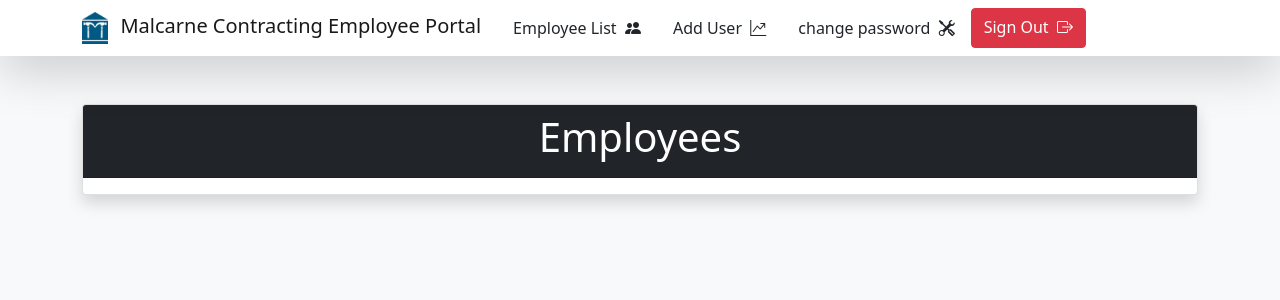
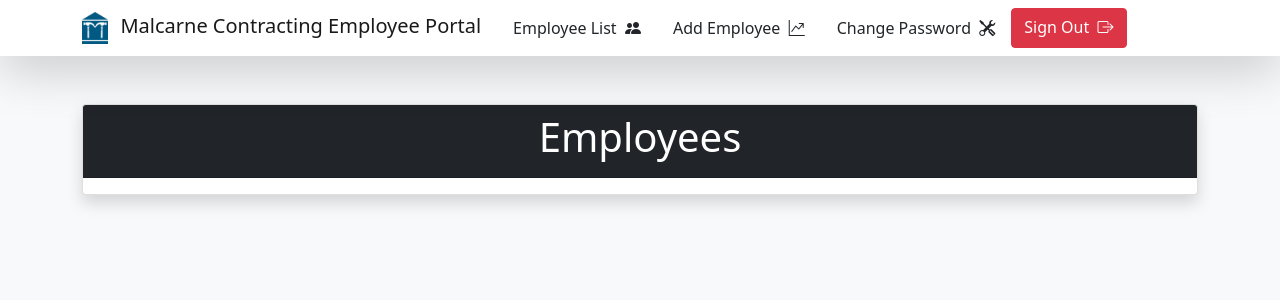
Before and after one commit to CalebMalcarne/htdocs, a PHP site: page /user_pages/adminData.php in a window 1280 px wide. Shown: the top 300 px of the page. Run offline with PHP 8.4, Linux system fonts and the light colour scheme; the visitor is signed in with stand-in values (Sample User, id 1); data that the repository does not hold is empty.

```diff
--- a/Headers/admin_header.php
+++ b/Headers/admin_header.php
@@ -18,8 +18,8 @@
                         <img src="../imgs/Logo3.jpg" alt="Company logo" class="my-1" style="height: 2rem;">&nbsp;&nbsp;&nbsp;<h1 class="navbar-brand align-self-center display-2 mb-1">Malcarne Contracting Employee Portal</h1>
                     <div class="nav nav-pills">
                         <a href ="../user_pages/adminData.php" class="nav-link text-dark"><span class="d-none d-md-inline">Employee List&nbsp;&nbsp;</span><i class="bi bi-people-fill"></i></a>
-                        <a href="../user_pages/input_hours.php" class="nav-link text-dark"><span class="d-none d-md-inline">Add User&nbsp;&nbsp;</span><i class="bi bi-graph-up"></i></a>
-                        <a href="../user_pages/updatepass.php?err=0&sub=0" class="nav-link text-dark"><span class="d-none d-md-inline">change password&nbsp;&nbsp;</span><i class="bi bi-tools"></i></a>
+                        <a href="../user_pages/add_employee.php" class="nav-link text-dark"><span class="d-none d-md-inline">Add Employee&nbsp;&nbsp;</span><i class="bi bi-graph-up"></i></a>
+                        <a href="../user_pages/updatepass.php?err=0&sub=0" class="nav-link text-dark"><span class="d-none d-md-inline">Change Password&nbsp;&nbsp;</span><i class="bi bi-tools"></i></a>
                     </div>
                     <a href="../index.php" class="btn btn-danger"><span class="d-none d-md-inline">Sign Out&nbsp;&nbsp;</span><i class="bi bi-box-arrow-right"></i></a>
                 </div>
--- a/Headers/admin_header_edit.php
+++ b/Headers/admin_header_edit.php
@@ -18,7 +18,7 @@
                         <img src="../imgs/Logo3.jpg" alt="Company logo" class="my-1" style="height: 2rem;">&nbsp;&nbsp;&nbsp;<h1 class="navbar-brand align-self-center display-2 mb-1">Malcarne Contracting Employee Portal</h1>
                     <div class="nav nav-pills">
                         <a id = "DataLink" href ="" class="nav-link text-dark"><span class="d-none d-md-inline">Employee Time Sheet&nbsp;&nbsp;</span><i class="bi bi-people-fill"></i></a>
-                        <a href="../user_pages/input_hours.php" class="nav-link text-dark"><span class="d-none d-md-inline">Add User&nbsp;&nbsp;</span><i class="bi bi-graph-up"></i></a>
+                        <a href="../user_pages/input_hours.php" class="nav-link text-dark"><span class="d-none d-md-inline">Add Employee&nbsp;&nbsp;</span><i class="bi bi-graph-up"></i></a>
                         <a href="../user_pages/updatepass.php?err=0&sub=0" class="nav-link text-dark"><span class="d-none d-md-inline">Change Password&nbsp;&nbsp;</span><i class="bi bi-tools"></i></a>
                         <a href="" class="nav-link text-dark"><span class="d-none d-md-inline">Input Employee Hours&nbsp;&nbsp;</span><i class="bi bi-tools"></i></a>
                     </div>
--- a/Headers/admin_header_emp.php
+++ b/Headers/admin_header_emp.php
@@ -18,7 +18,7 @@
                         <img src="../imgs/Logo3.jpg" alt="Company logo" class="my-1" style="height: 2rem;">&nbsp;&nbsp;&nbsp;<h1 class="navbar-brand align-self-center display-2 mb-1">Malcarne Contracting Employee Portal</h1>
                     <div class="nav nav-pills">
                         <a href ="../user_pages/adminData.php" class="nav-link text-dark"><span class="d-none d-md-inline">Employee List&nbsp;&nbsp;</span><i class="bi bi-people-fill"></i></a>
-                        <a href="../user_pages/input_hours.php" class="nav-link text-dark"><span class="d-none d-md-inline">Add User&nbsp;&nbsp;</span><i class="bi bi-graph-up"></i></a>
+                        <a href="../user_pages/input_hours.php" class="nav-link text-dark"><span class="d-none d-md-inline">Add Employee&nbsp;&nbsp;</span><i class="bi bi-graph-up"></i></a>
                         <a href="../user_pages/updatepass.php?err=0&sub=0" class="nav-link text-dark"><span class="d-none d-md-inline">Change Password&nbsp;&nbsp;</span><i class="bi bi-tools"></i></a>
                         <a href="" class="nav-link text-dark"><span class="d-none d-md-inline">Input Employee Hours&nbsp;&nbsp;</span><i class="bi bi-tools"></i></a>
                     </div>
```
